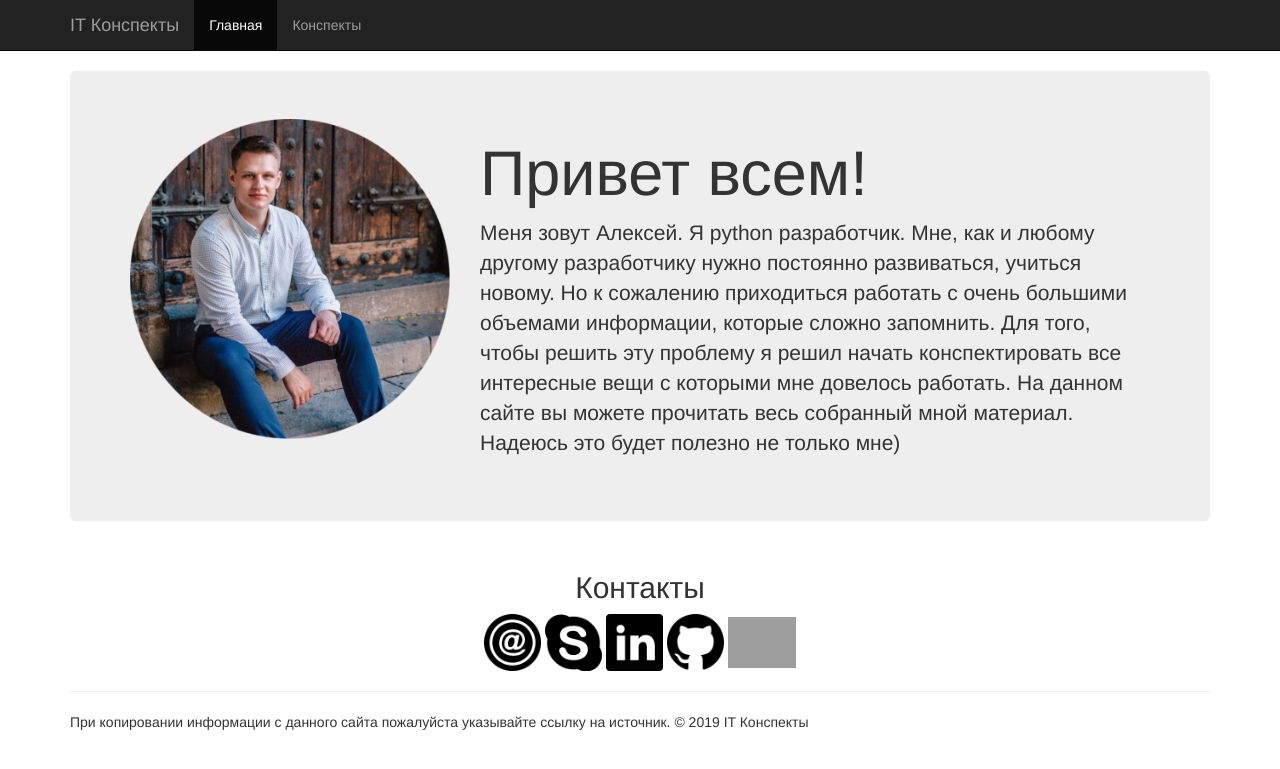
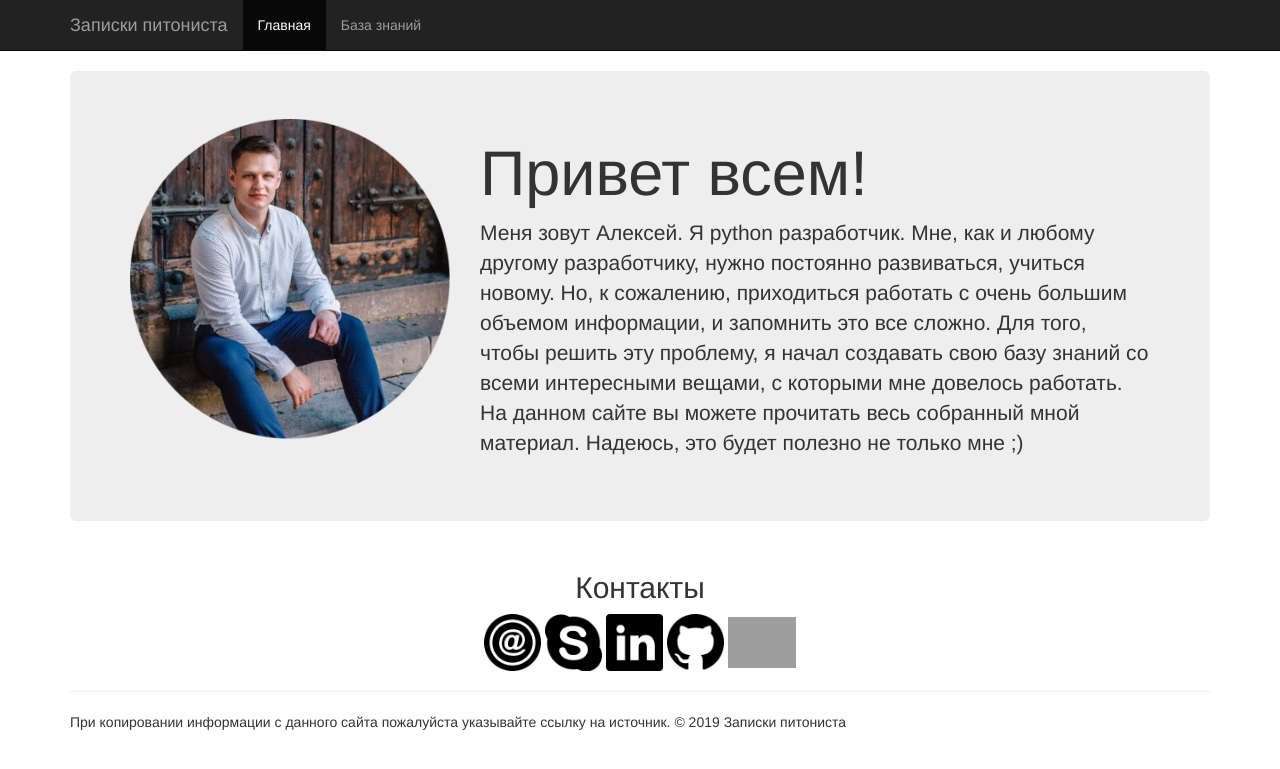
Before and after one commit to aleksey925/markdown-docs-compiler, a Python web app: template templates/index.html in a window 1280 px wide. Shown: the top 769 px of the page. Run offline with Jinja, Linux system fonts and the light colour scheme; the template is opened without the code that fills it, so the values that code supplies are empty; some libraries are stand-ins or nearby versions; grey boxes are pictures that could not be loaded.

Commit message:
Подправил текст с главной страницы

```diff
--- a/templates/base.html
+++ b/templates/base.html
@@ -4,7 +4,7 @@
     <meta name="viewport" content="width=device-width, initial-scale=1">
 
     {% block header %}
-        <title>IT Конспекты</title>
+        <title>Записки питониста</title>
     {% endblock %}
 
     <!-- Bootstrap core CSS -->
@@ -28,13 +28,13 @@
                 <span class="icon-bar"></span>
                 <span class="icon-bar"></span>
             </button>
-            <a class="navbar-brand" href="index.html">IT Конспекты</a>
+            <a class="navbar-brand" href="index.html">Записки питониста</a>
         </div>
         <div id="navbar" class="collapse navbar-collapse">
             <ul class="nav navbar-nav">
                 {% block navbar %}
                     <li><a href="index.html">Главная</a></li>
-                    <li><a href="knowledge_base/index.html">Конспекты</a></li>
+                    <li><a href="knowledge_base/index.html">База знаний</a></li>
                 {% endblock %}
             </ul>
         </div><!-- /.nav-collapse -->
@@ -51,7 +51,7 @@
     <footer>
         <p>
             При копировании информации с данного сайта пожалуйста указывайте
-            ссылку на источник. © 2019 IT Конспекты
+            ссылку на источник. © 2019 Записки питониста
         </p>
     </footer>
 
--- a/templates/index.html
+++ b/templates/index.html
@@ -1,12 +1,12 @@
 {% extends "base.html" %}
 
 {% block header %}
-    <title>IT Конспекты - Главная</title>
+    <title>Записки питониста - Главная</title>
 {% endblock %}
 
 {% block navbar %}
     <li class="active"><a href="index.html">Главная</a></li>
-    <li><a href="knowledge_base/index.html">Конспекты</a></li>
+    <li><a href="knowledge_base/index.html">База знаний</a></li>
 {% endblock %}
 
 {% block container %}
@@ -25,14 +25,14 @@
                         <h1>Привет всем!</h1>
                         <p>
                             Меня зовут Алексей. Я python разработчик.
-                            Мне, как и любому другому разработчику нужно постоянно
-                            развиваться, учиться новому. Но к сожалению приходиться
-                            работать с очень большими объемами информации, которые
-                            сложно запомнить. Для того, чтобы решить эту проблему
-                            я решил начать конспектировать все интересные вещи с
+                            Мне, как и любому другому разработчику, нужно постоянно
+                            развиваться, учиться новому. Но, к сожалению, приходиться
+                            работать с очень большим объемом информации, и
+                            запомнить это все сложно. Для того, чтобы решить эту проблему,
+                            я начал создавать свою базу знаний со всеми интересными вещами, с
                             которыми мне довелось работать. На данном сайте вы
                             можете прочитать весь собранный мной материал.
-                            Надеюсь это будет полезно не только мне)
+                            Надеюсь, это будет полезно не только мне ;)
                         </p>
                     </div>
                 </div>
--- a/templates/knowledge-base.html
+++ b/templates/knowledge-base.html
@@ -1,12 +1,12 @@
 {% extends "base.html" %}
 
 {% block header %}
-    <title>IT Конспекты - Главная</title>
+    <title>Записки питониста - Главная</title>
 {% endblock %}
 
 {% block navbar %}
     <li><a href="index.html">Главная</a></li>
-    <li class="active"><a href="knowledge_base/index.html">Конспекты</a></li>
+    <li class="active"><a href="knowledge_base/index.html">База знаний</a></li>
 {% endblock %}
 
 {% block container %}
```
